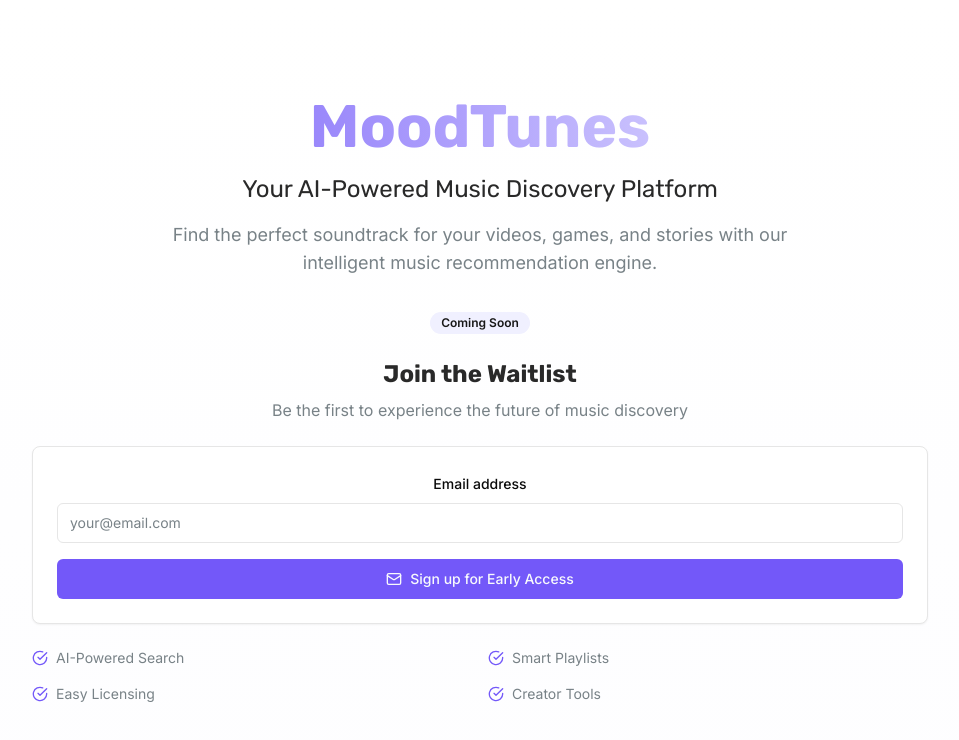
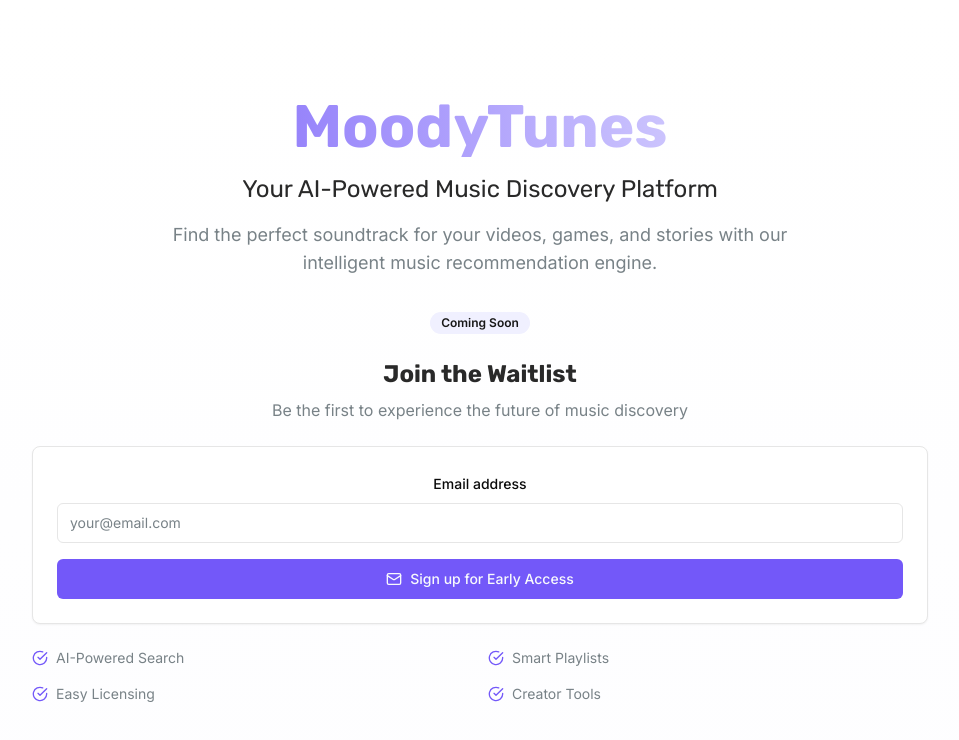
Before and after one commit to Sibbe1337/Signup, a Next.js app: page / in a window 1280 px wide. Shown: the top 740 px of the page, without its empty margins (160-1119 px from the left). Built offline with nearby package versions, Linux system fonts and the light colour scheme.

Commit message:
Update brand name to MoodyTunes

```diff
--- a/src/components/section.tsx
+++ b/src/components/section.tsx
@@ -58,7 +58,7 @@ export function Section() {
       <div className="w-full max-w-4xl space-y-8 text-center">
         <div className="space-y-4">
           <h1 className="font-heading text-4xl font-bold text-transparent bg-clip-text bg-gradient-to-r from-primary to-secondary md:text-6xl">
-            MoodTunes
+            MoodyTunes
           </h1>
           <p className="font-heading text-2xl">Your AI-Powered Music Discovery Platform</p>
           <p className="mx-auto max-w-2xl text-lg text-muted-foreground">
```
